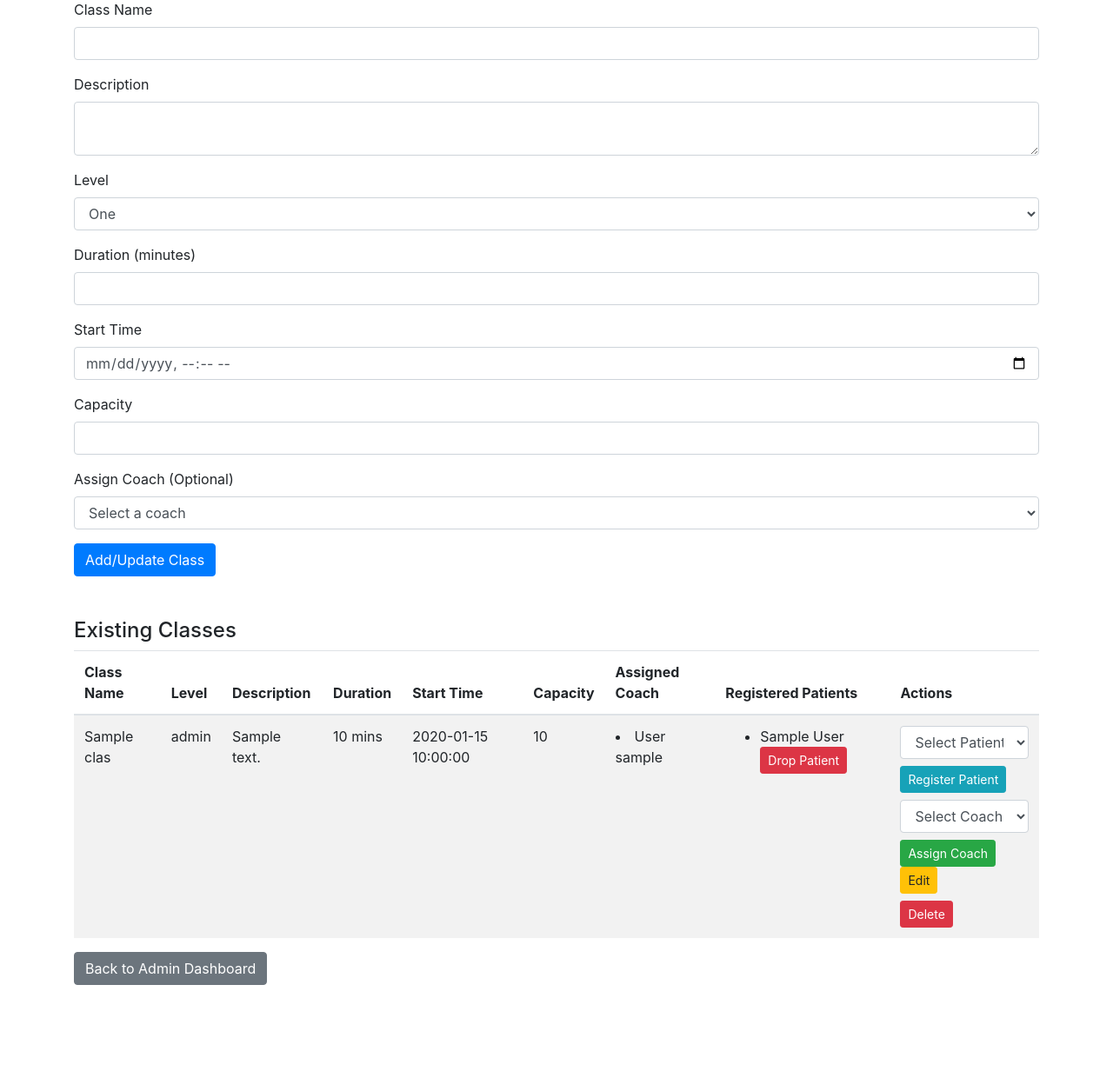
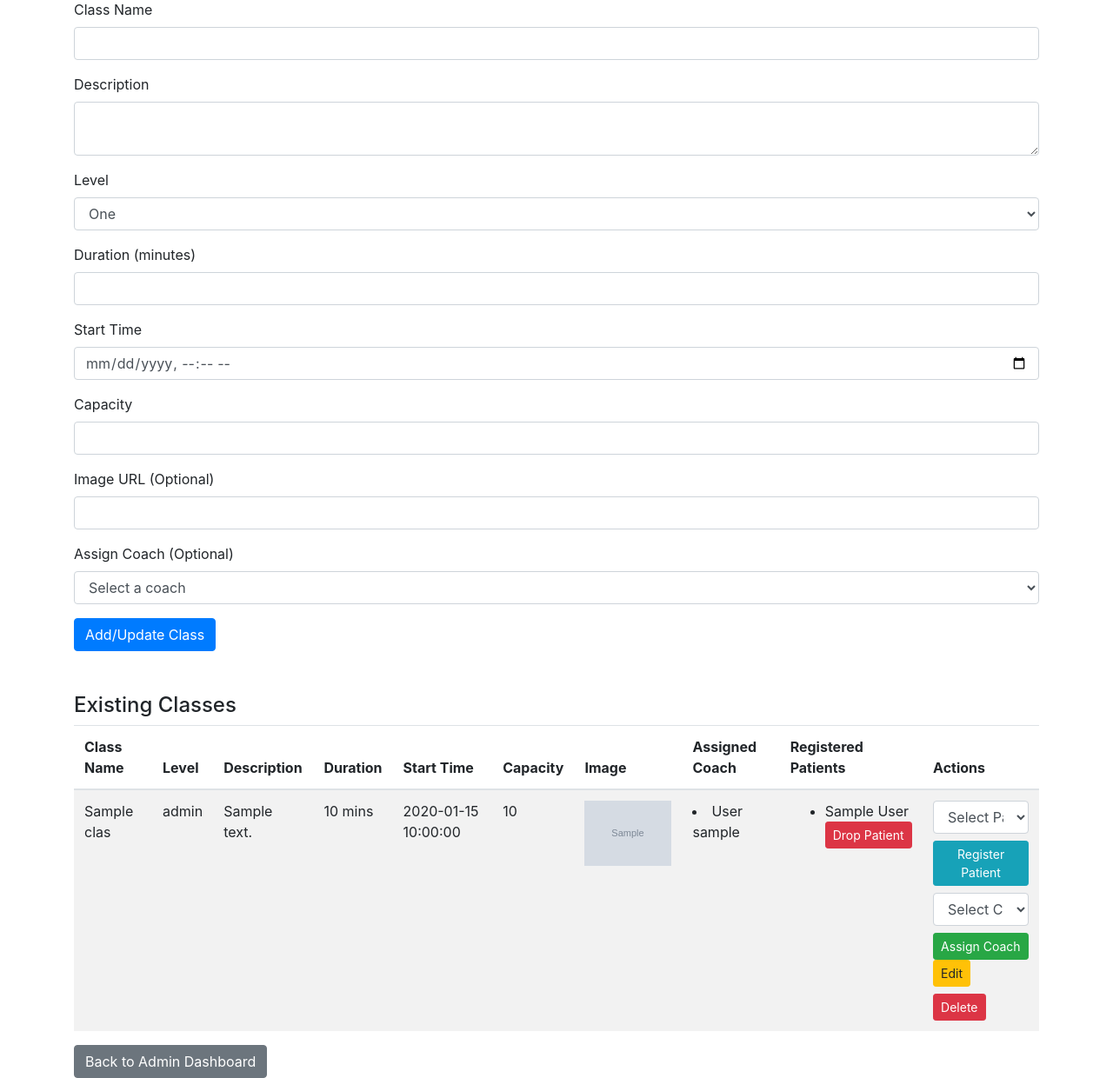
Before and after one commit to leidyrh/ParkinsonProjectW, a Flask app: template templates/classes.html in a window 1280 px wide. Shown: the part 132-1372 px from the top of the page at 87% size. Before the commit the page ends 1265 px from the top, so only its background shows below. Run offline with Flask 3, Linux system fonts and the light colour scheme; the template is opened without the code that fills it: most values are stand-ins (such as "Sample title", 1, 10 or a date in 2020); grey boxes marked "Sample" are stand-in pictures; some libraries are stand-ins or nearby versions.

Commit message:
Adding images to view classes

```diff
--- a/routes/patient_routes.py
+++ b/routes/patient_routes.py
@@ -149,7 +149,7 @@ def view_classes():
 
     # Fetch classes and check if the patient is enrolled
     cur.execute("""
-        SELECT c.*,
+        SELECT c.*, c.image_url,
                CASE WHEN pc.patient_id IS NOT NULL THEN TRUE ELSE FALSE END AS booked,
                c.capacity AS remaining_capacity
         FROM classes c
@@ -159,6 +159,7 @@ def view_classes():
     cur.close()
 
     return render_template('patient_view_classes.html', classes=classes)
+
 
 
 @patient_bp.route('/book_class', methods=['POST'])
--- a/templates/classes.html
+++ b/templates/classes.html
@@ -51,6 +51,11 @@
         </div>
 
         <div class="form-group">
+            <label for="image_url">Image URL (Optional)</label> <!-- Added -->
+            <input type="text" class="form-control" name="image_url" id="image_url">
+        </div>
+
+        <div class="form-group">
             <label for="coach_id">Assign Coach (Optional)</label>
             <select class="form-control" name="coach_id" id="coach_id">
                 <option value="">Select a coach</option>
@@ -74,6 +79,7 @@
                 <th>Duration</th>
                 <th>Start Time</th>
                 <th>Capacity</th>
+                <th>Image</th> <!-- Added -->
                 <th>Assigned Coach</th>
                 <th>Registered Patients</th>
                 <th>Actions</th>
@@ -89,10 +95,17 @@
                     <td>{{ class.start_time }}</td>
                     <td>{{ class.capacity }}</td>
                     <td>
+                        {% if class.image_url %}
+                            <img src="{{ class.image_url }}" alt="Class Image" style="width: 100px; height: auto;">
+                        {% else %}
+                            <em>No Image</em>
+                        {% endif %}
+                    </td>
+                    <td>
                         {% if class.coach_id %}
                             {% for coach in coaches %}
                                 {% if coach.coach_id == class.coach_id %}
-                                    <li>{{ coach.last_name }} {{ coach.username}}</li>
+                                    <li>{{ coach.last_name }} {{ coach.username }}</li>
                                 {% endif %}
                             {% endfor %}
                         {% else %}
@@ -118,7 +131,6 @@
                             {% endfor %}
                         </ul>
                     </td>
-
                     <td>
                         <!-- Form to Register Patient -->
                         <form action="{{ url_for('admin_classes.manage_classes') }}" method="POST" class="mb-2">
@@ -157,6 +169,7 @@
                             <input type="hidden" name="duration" value="{{ class.duration }}">
                             <input type="hidden" name="start_time" value="{{ class.start_time }}">
                             <input type="hidden" name="capacity" value="{{ class.capacity }}">
+                            <input type="hidden" name="image_url" value="{{ class.image_url }}"> <!-- Added -->
                             <input type="hidden" name="coach_id" value="{{ class.coach_id }}">
                             <button type="button" class="btn btn-warning btn-sm"
                             onclick="populateEditForm({
@@ -167,6 +180,7 @@
                                 duration: '{{ class.duration }}',
                                 start_time: '{{ class.start_time }}',
                                 capacity: '{{ class.capacity }}',
+                                image_url: '{{ class.image_url }}', <!-- Added -->
                                 coach_id: '{{ class.coach_id }}'
                                  })">
                                 Edit
@@ -184,7 +198,7 @@
             {% endfor %}
         </tbody>
     </table>
-    <!-- Link back to Admin Dashboard at the bottom (optional) -->
+    <!-- Link back to Admin Dashboard -->
     <a href="{{ url_for('admin.admin_dashboard') }}" class="btn btn-secondary">Back to Admin Dashboard</a>
 </div>
 
@@ -197,6 +211,7 @@
         document.getElementById('duration').value = classData.duration;
         document.getElementById('start_time').value = classData.start_time;
         document.getElementById('capacity').value = classData.capacity;
+        document.getElementById('image_url').value = classData.image_url || ''; <!-- Added -->
         document.getElementById('coach_id').value = classData.coach_id || '';
 
         // Change the form action to edit the class instead of adding a new one
```
Also changed, not shown: routes/admin_classes_routes.py (+10 -9 lines), templates/patient_view_classes.html (+10 -0 lines), static/images/yoga.jpg (added). Lines whose indentation alone changed are shown as unchanged.
